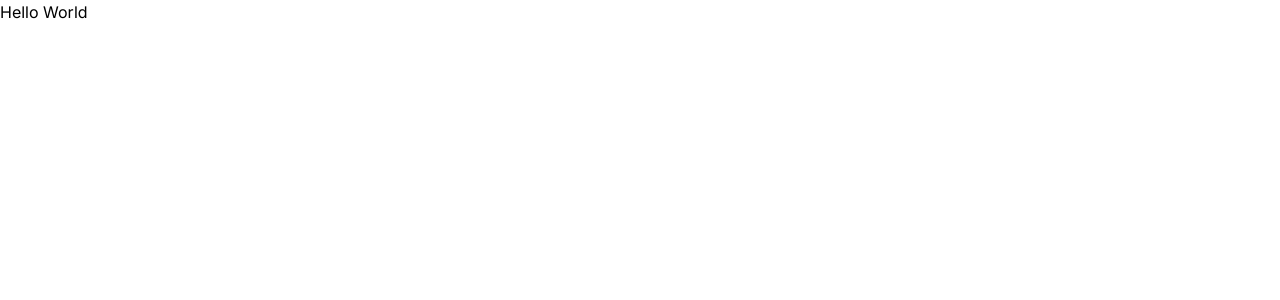
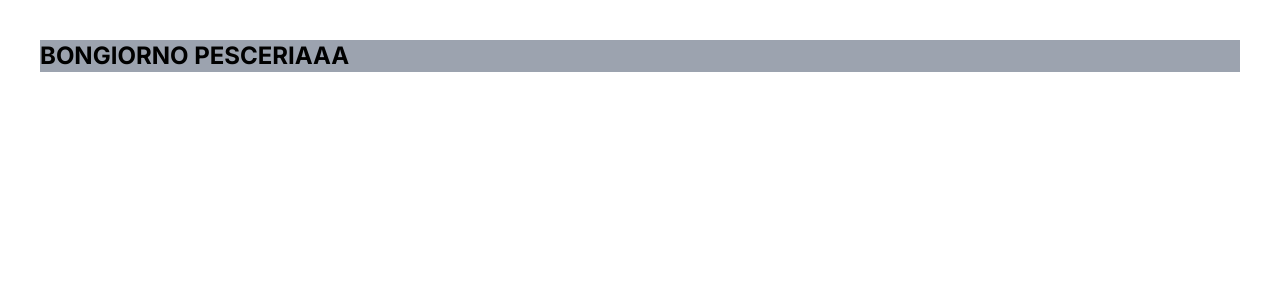
Before and after one commit to biancaespindola/spacetime, a Next.js app in the folder web/: page / in a window 1280 px wide. Shown: the top 300 px of the page. Built offline with nearby package versions, Linux system fonts and the light colour scheme.

Commit message:
config prettier and tailwind 1:09:18>

```diff
--- a/web/package.json
+++ b/web/package.json
@@ -21,5 +21,9 @@
     "react-dom": "18.2.0",
     "tailwindcss": "3.3.2",
     "typescript": "5.1.6"
+  },
+  "devDependencies": {
+    "@rocketseat/eslint-config": "^2.1.0",
+    "prettier-plugin-tailwindcss": "^0.5.3"
   }
 }
--- /dev/null
+++ b/web/prettier.config.js
@@ -0,0 +1,3 @@
+module.exports = {
+	plugins: [require('prettier-plugin-tailwindcss')],
+};
--- a/web/src/app/page.tsx
+++ b/web/src/app/page.tsx
@@ -1,3 +1,7 @@
 export default function Home() {
-	return <h1>Hello World</h1>;
+	return (
+		<div className="bg-gray-400 text-2xl font-bold m-10 uppercase">
+			<h1>Bongiorno pesceriaaa</h1>
+		</div>
+	);
 }
```
Also changed, not shown: web/src/app/layout.tsx (+7 -10 lines), web/.eslintrc.json, 1 other file (tests, documents, lock files or other folders).
